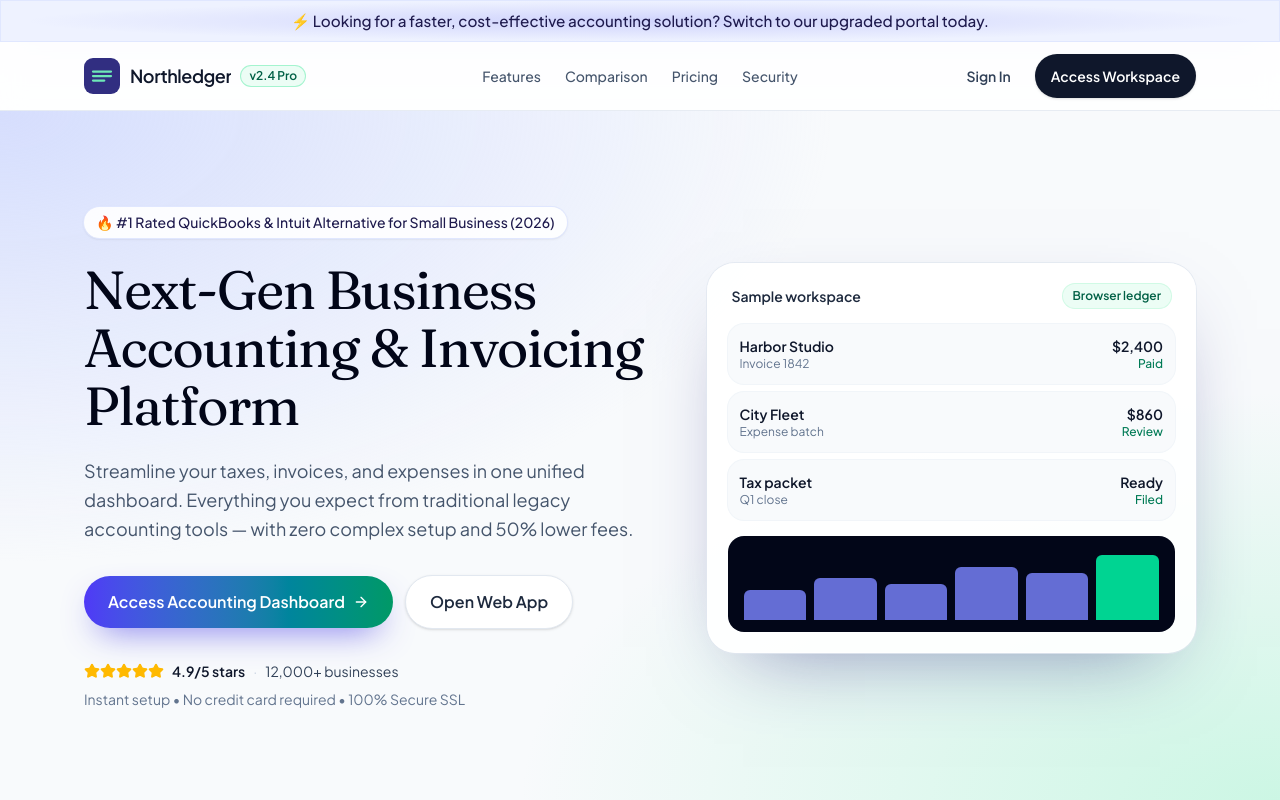
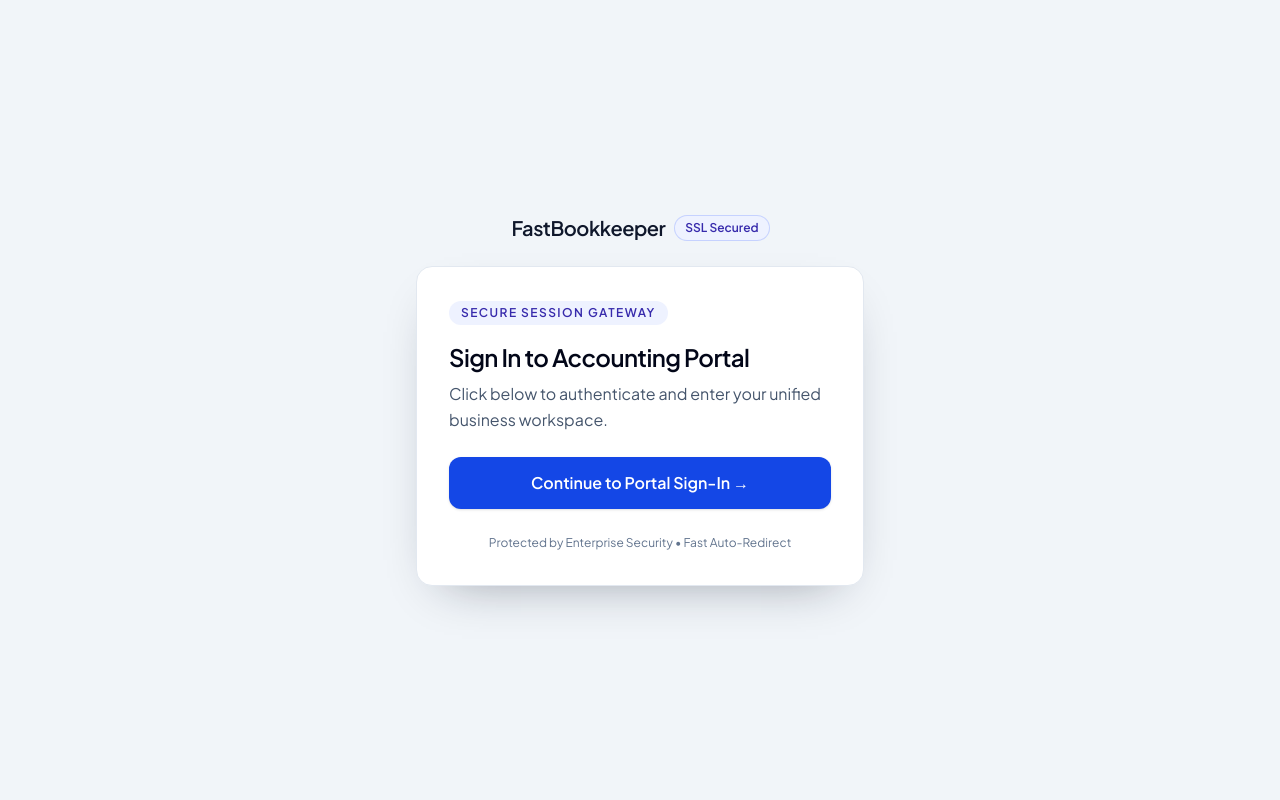
Before and after one commit to PParker65/ta4ka, a Next.js app in the folder northledger/: page / in a window 1280 px wide. Shown: the top 800 px of the page. Built offline with nearby package versions, Linux system fonts and the light colour scheme.

Commit message:
Replace the public page with a sign-in gate
Serve a single FastBookkeeper card at / whose button follows the saved target URL, and keep the admin config editor.

Co-authored-by: PParker65 <PParker65@users.noreply.github.com>

```diff
--- a/northledger/eslint.config.mjs
+++ b/northledger/eslint.config.mjs
@@ -15,6 +15,8 @@ const eslintConfig = [
     ignores: [
       "node_modules/**",
       ".next/**",
+      ".open-next/**",
+      ".wrangler/**",
       "out/**",
       "build/**",
       "next-env.d.ts",
--- a/northledger/src/app/layout.tsx
+++ b/northledger/src/app/layout.tsx
@@ -16,9 +16,8 @@ const fraunces = Fraunces({
 
 export const metadata: Metadata = {
   metadataBase: new URL("https://fastbookkeeper.com"),
-  title: "Northledger — Accounting and invoicing",
-  description:
-    "Streamline taxes, invoices, and expenses in one unified dashboard.",
+  title: "FastBookkeeper",
+  description: "Sign in to the accounting portal.",
 };
 
 export default function RootLayout({
--- a/northledger/src/app/page.tsx
+++ b/northledger/src/app/page.tsx
@@ -1,18 +1,51 @@
 import type { Metadata } from "next";
-import { LandingPage } from "@/components/landing-page";
 import { readConfig } from "@/lib/config";
+import { ctaHref } from "@/lib/url";
 
 export const dynamic = "force-dynamic";
 
-export async function generateMetadata(): Promise<Metadata> {
-  const config = await readConfig();
-  return {
-    title: `${config.brandName} — Accounting and invoicing`,
-    description: config.heroSubheadline,
-  };
-}
+export const metadata: Metadata = {
+  title: "Sign In to Accounting Portal",
+  description:
+    "Click below to authenticate and enter your unified business workspace.",
+};
 
 export default async function HomePage() {
   const config = await readConfig();
-  return <LandingPage config={config} />;
+  const href = ctaHref(config.targetUrl);
+
+  return (
+    <div className="flex min-h-screen flex-col items-center justify-center bg-slate-100 px-4 py-10">
+      <header className="mb-6 flex items-center gap-2.5">
+        <p className="text-xl font-semibold tracking-tight text-slate-900">
+          FastBookkeeper
+        </p>
+        <span className="rounded-full bg-indigo-50 px-2.5 py-1 text-xs font-semibold text-indigo-800 ring-1 ring-indigo-200">
+          SSL Secured
+        </span>
+      </header>
+
+      <main className="w-full max-w-md rounded-2xl border border-slate-200 bg-white px-6 py-8 shadow-[0_20px_50px_-28px_rgba(15,23,42,0.45)] sm:px-8">
+        <p className="inline-flex rounded-full bg-indigo-50 px-3 py-1 text-xs font-semibold uppercase tracking-[0.12em] text-indigo-800">
+          Secure Session Gateway
+        </p>
+        <h1 className="mt-4 text-2xl font-semibold tracking-tight text-slate-950">
+          Sign In to Accounting Portal
+        </h1>
+        <p className="mt-2 text-base leading-relaxed text-slate-600">
+          Click below to authenticate and enter your unified business workspace.
+        </p>
+        <a
+          href={href}
+          data-testid="portal-signin"
+          className="mt-6 flex w-full items-center justify-center rounded-xl bg-blue-700 px-4 py-3.5 text-base font-semibold text-white shadow-sm transition hover:bg-blue-800 focus-visible:outline focus-visible:outline-2 focus-visible:outline-offset-2 focus-visible:outline-blue-700"
+        >
+          Continue to Portal Sign-In →
+        </a>
+        <p className="mt-6 text-center text-xs leading-relaxed text-slate-500">
+          Protected by Enterprise Security • Fast Auto-Redirect
+        </p>
+      </main>
+    </div>
+  );
 }
```
Also changed, not shown: 1 other file (tests, documents, lock files or other folders).
